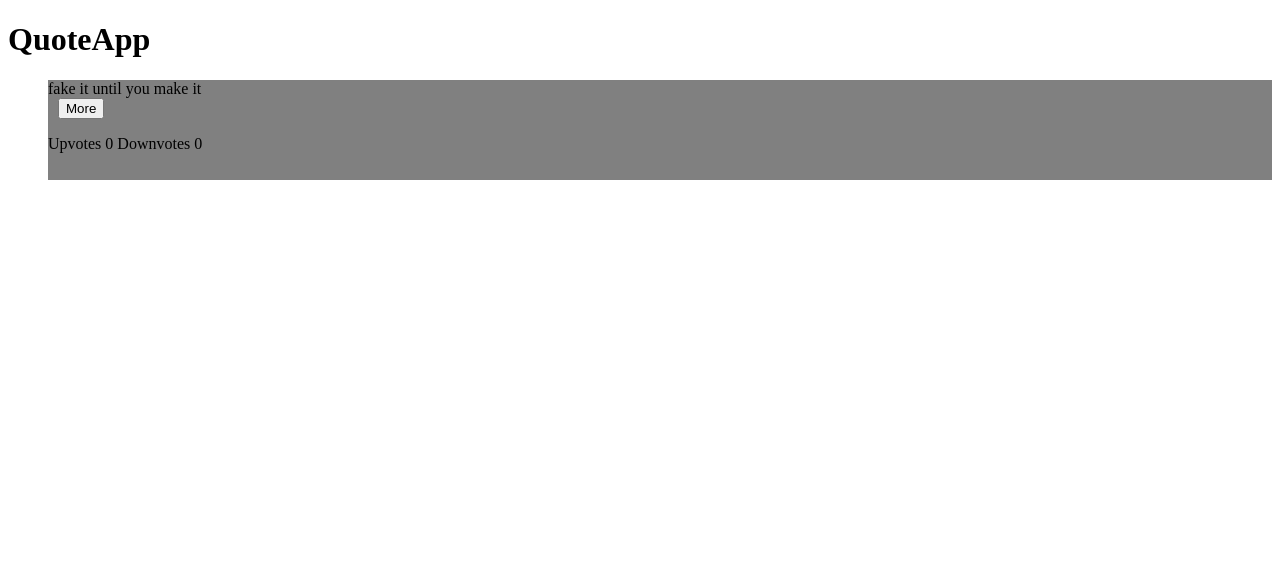
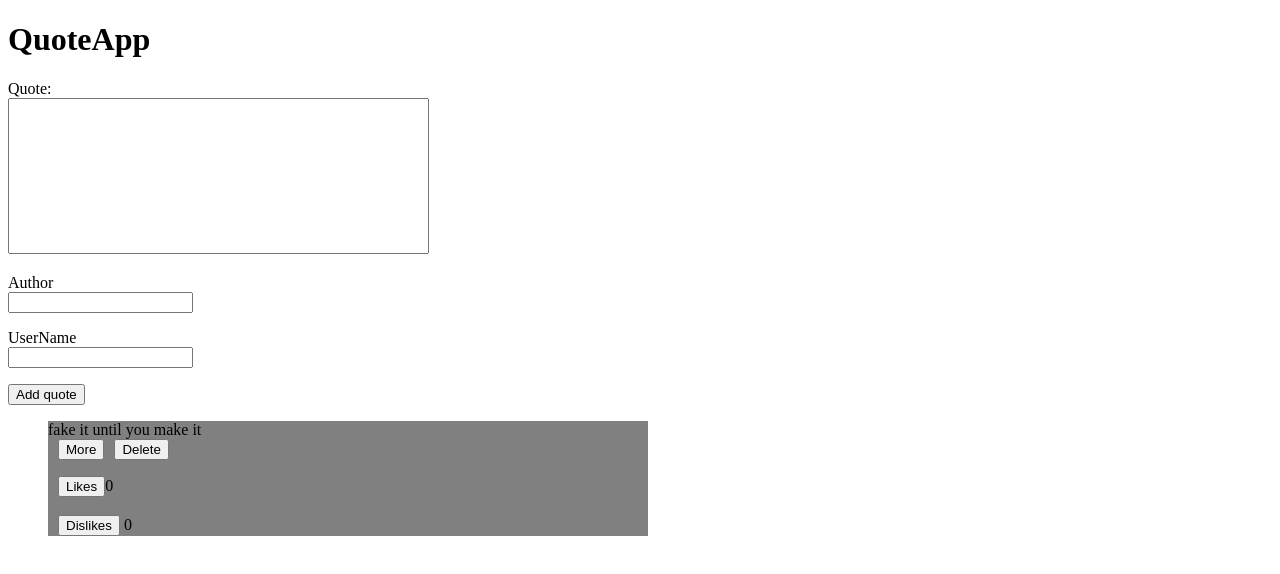
Before and after one commit to IsaiahKe/QuoteApp, an Angular app: page / in a window 1280 px wide. Shown: the top 574 px of the page. Built offline with nearby package versions, Linux system fonts and the light colour scheme.

Commit message:
Update file

```diff
--- a/src/app/app.component.css
+++ b/src/app/app.component.css
@@ -1,6 +1,6 @@
 button{margin-left:10px;}
 .holder{
-    min-height:100px;min-width:400px;background-color: grey !important;
+    min-height:100px;min-width:fit-content;background-color: grey !important; max-width:600px;
 }
 ul li{
     list-style-type: none;
--- a/src/app/app.component.html
+++ b/src/app/app.component.html
@@ -1,7 +1,9 @@
-<h1>{{appName}}</h1>
+<h1>{{appName}}
+
+</h1><app-quote-form (addQuote)="addNewQuote($event)"></app-quote-form>
+
 <div >
-  <ul>
-    <li *ngFor='let quote of quotes; let i=index'>
+  <ul *ngFor='let quote of quotes;let i=index'>
     <div class=holder>
     {{quote.say}}<br>
     <div *ngIf='quote.showDetails'>
@@ -9,10 +11,12 @@
     </div>
 
     <button (click)='toggleQuote(i)'> More</button>
+    <button (click)='deleteQuote(i)'>Delete</button>
    <p>
-    Upvotes <span>{{quote.upVote}}</span> Downvotes <span> {{quote.downVote}}</span>
+    <button (click)='addVote(i)'>Likes</button>{{quote.upVote}} <br><br>
+    <button (click)='addVote(i)'>Dislikes</button> {{quote.downVote}}
     </p>
     </div>
-</li>
   </ul>
+
 </div>
--- a/src/app/app.component.ts
+++ b/src/app/app.component.ts
@@ -19,11 +19,23 @@ export class AppComponent {
     this.quotes.splice(index,1);
   }
   addNewQuote(quote:Quote){
-    const quoteLength=this.quotes.length;
-    quote.id=quoteLength +1;
-    quote.postTime=new Date(quote.postTime);
-    this.quotes.push(quote);
+
+    let id=this.quotes.length+1
+    this.quotes.push(
+      new Quote(id,0,0,quote.say,new Date(),quote.author,quote.userName)
+    );
+    quote.author='';
+    quote.say=''
+    quote.userName='';
+
   }
+  addVote(index:any){
+    this.quotes[index].upVote+1;
+  }
+  reducevote(index:any){
+    this.quotes[index].downVote+1
+  }
+
   ngOnInit(): void {
     //Called after the constructor, initializing input properties, and the first call to ngOnChanges.
     //Add 'implements OnInit' to the class.
--- a/src/app/app.module.ts
+++ b/src/app/app.module.ts
@@ -7,6 +7,7 @@ import { QuoteComponent } from './quote/quote.component';
 import { QuoteDetailComponent } from './quote-detail/quote-detail.component';
 import { QuoteFormComponent } from './quote-form/quote-form.component';
 import { FormsModule } from '@angular/forms';
+import { TimePipePipe } from './time-pipe.pipe';
 
 @NgModule({
   declarations: [
@@ -14,6 +15,8 @@ import { FormsModule } from '@angular/forms';
     QuoteComponent,
     QuoteDetailComponent,
     QuoteFormComponent,
+    TimePipePipe,
+
   ],
   imports: [
     BrowserModule,
--- a/src/app/quote-detail/quote-detail.component.html
+++ b/src/app/quote-detail/quote-detail.component.html
@@ -1,7 +1,6 @@
-<p>    <button>Upvote</button> &nbsp; &nbsp;<button>DownVote</button></p>
 <p>
-   Posted by: {{quote.userName}} <br>
-    DatePsted: {{quote.postTime}}<br>
+    Posted by: {{quote.userName}} <br>
+    Date Posted: {{quote.postTime | timePipe}}<br>
     Author: {{quote.author}} <br>
 
 </p>
```
Also changed, not shown: 1 other file (tests, documents, lock files or other folders).
